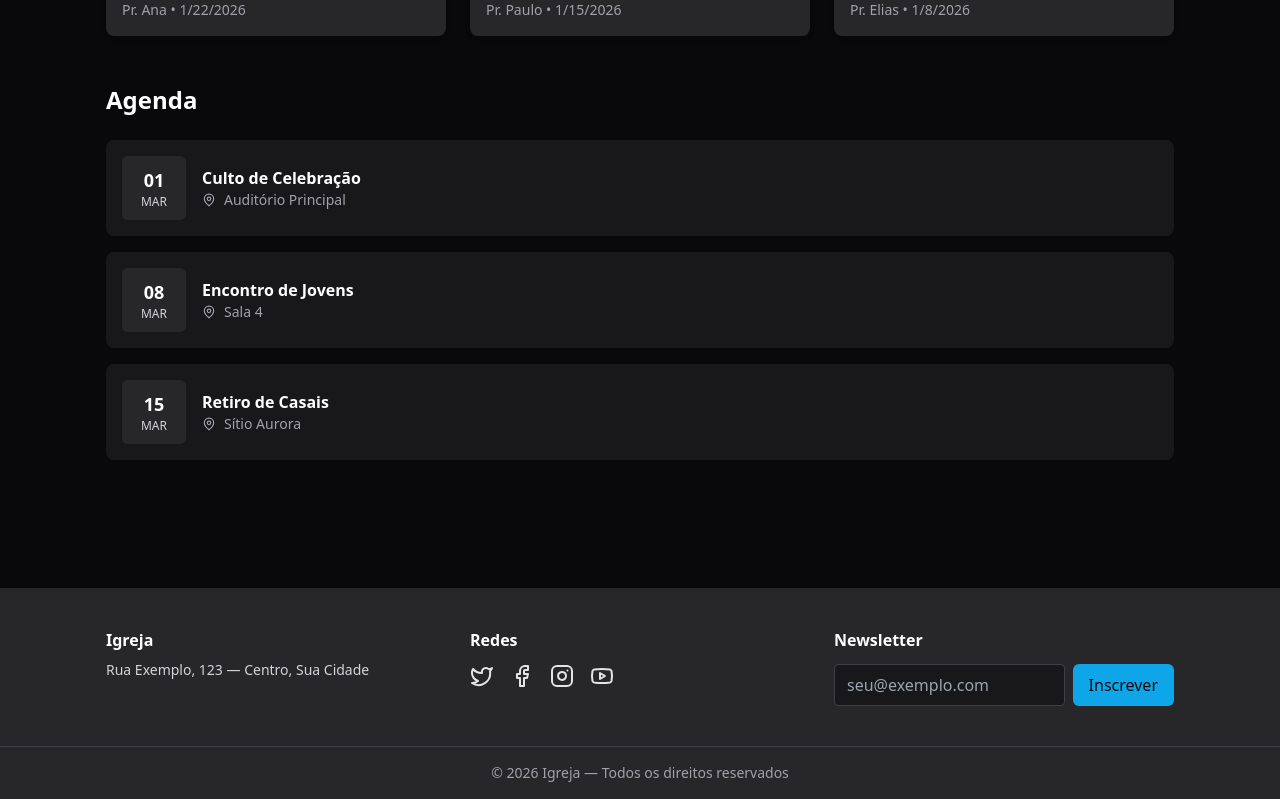
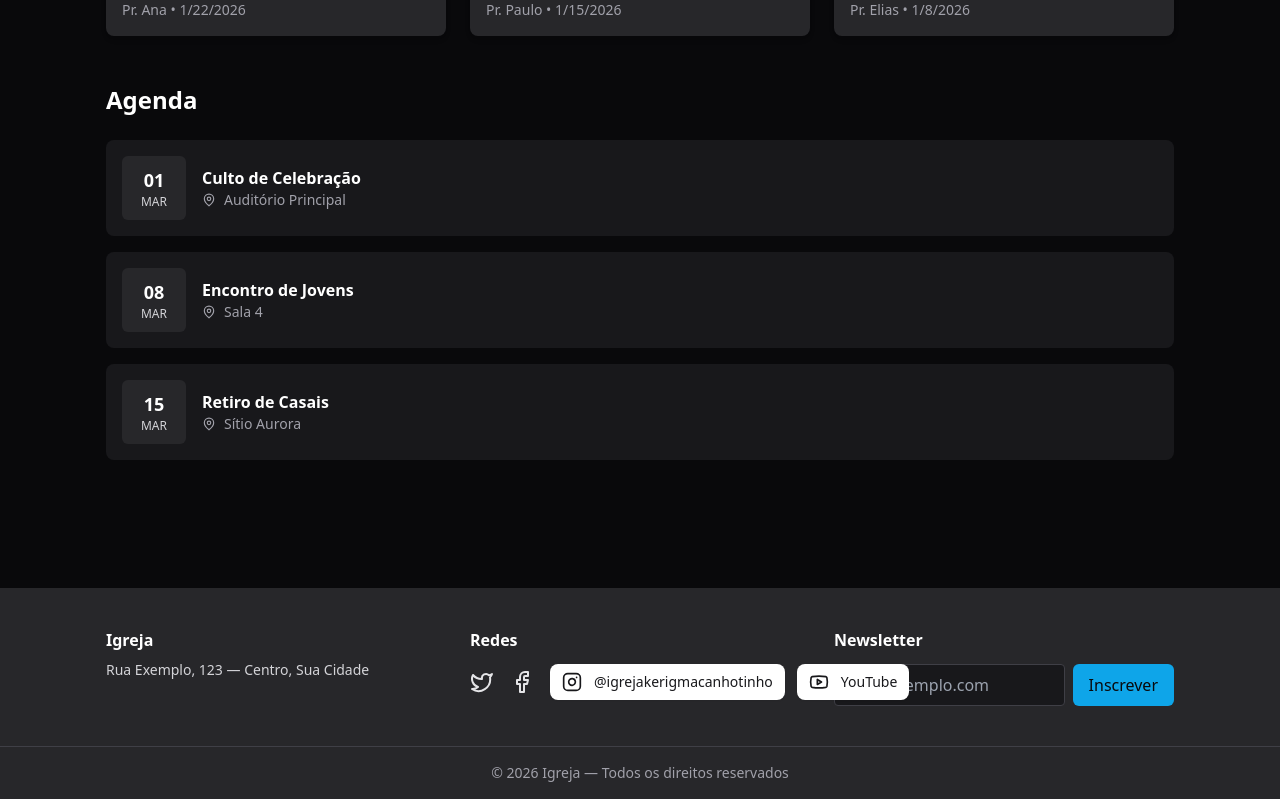
Before and after one commit to mateussantos070776-stack/meunomeprojeto, a React (Vite) app in the folder frontend/: page / in a window 1280 px wide. Shown: the part 1124-1923 px from the top of the page. Built offline with nearby package versions, Linux system fonts and the light colour scheme; the HTML template or start-up script is replaced by a standard one.

Commit message:
Footer: social cards for Instagram and YouTube

```diff
--- a/frontend/src/components/Footer.js
+++ b/frontend/src/components/Footer.js
@@ -15,11 +15,33 @@ export default function Footer(){
 
         <div>
           <div className="font-semibold text-white">Redes</div>
-          <div className="flex gap-4 mt-3 text-zinc-200">
+          <div className="flex gap-4 mt-3 text-zinc-200 items-center">
             <a aria-label="Twitter" href="#" className="hover:text-white"><Twitter /></a>
             <a aria-label="Facebook" href="#" className="hover:text-white"><Facebook /></a>
-            <a aria-label="Instagram" href="https://www.instagram.com/igrejakerigmacanhotinho/" target="_blank" rel="noopener noreferrer" className="hover:text-white"><Instagram /></a>
-            <a aria-label="YouTube" href="#" className="hover:text-white"><Youtube /></a>
+
+            <div className="flex gap-3">
+              <a
+                aria-label="Instagram"
+                href="https://www.instagram.com/igrejakerigmacanhotinho/"
+                target="_blank"
+                rel="noopener noreferrer"
+                className="bg-white text-zinc-900 rounded-lg shadow-sm px-3 py-2 flex items-center gap-3 hover:-translate-y-1 transition transform group"
+              >
+                <Instagram className="w-5 h-5 group-hover:text-pink-500" />
+                <span className="text-sm font-medium group-hover:text-pink-500">@igrejakerigmacanhotinho</span>
+              </a>
+
+              <a
+                aria-label="YouTube"
+                href="#"
+                target="_blank"
+                rel="noopener noreferrer"
+                className="bg-white text-zinc-900 rounded-lg shadow-sm px-3 py-2 flex items-center gap-3 hover:-translate-y-1 transition transform group"
+              >
+                <Youtube className="w-5 h-5 group-hover:text-red-600" />
+                <span className="text-sm font-medium group-hover:text-red-600">YouTube</span>
+              </a>
+            </div>
           </div>
         </div>
 
```
